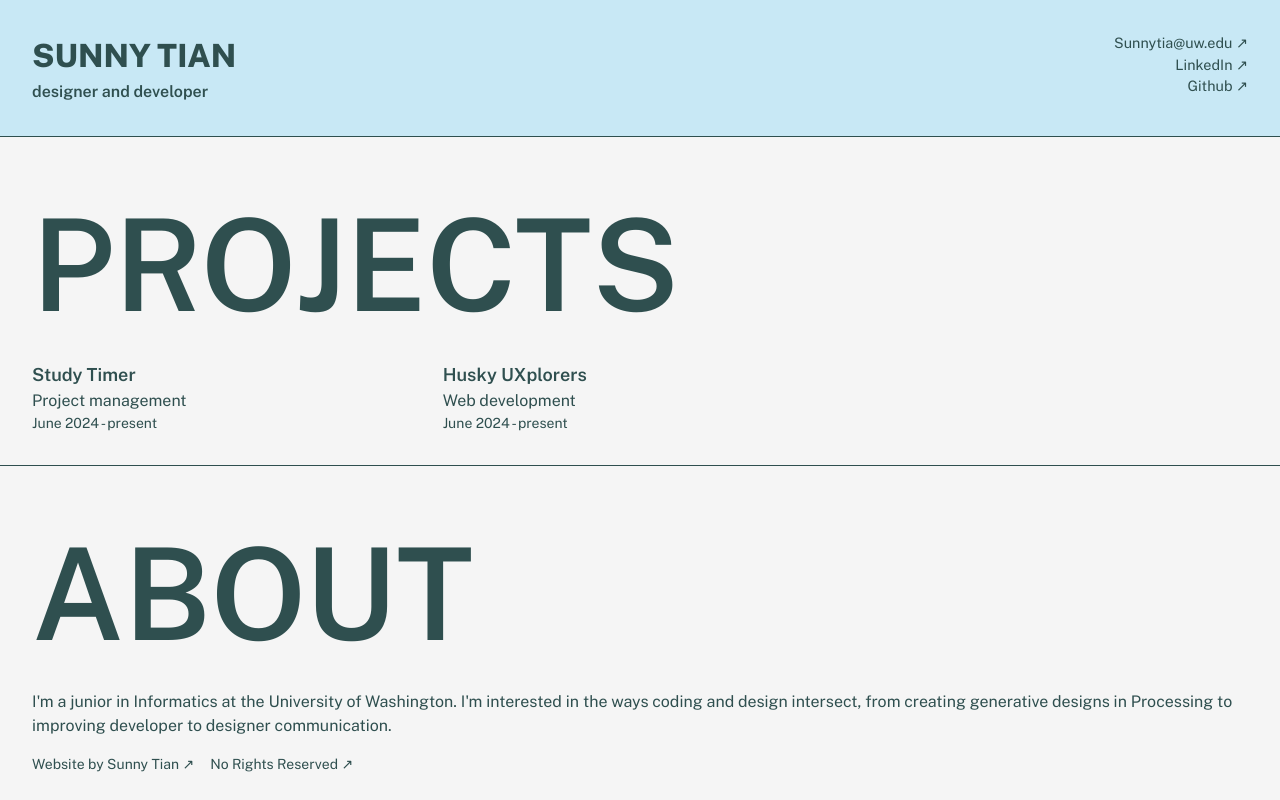
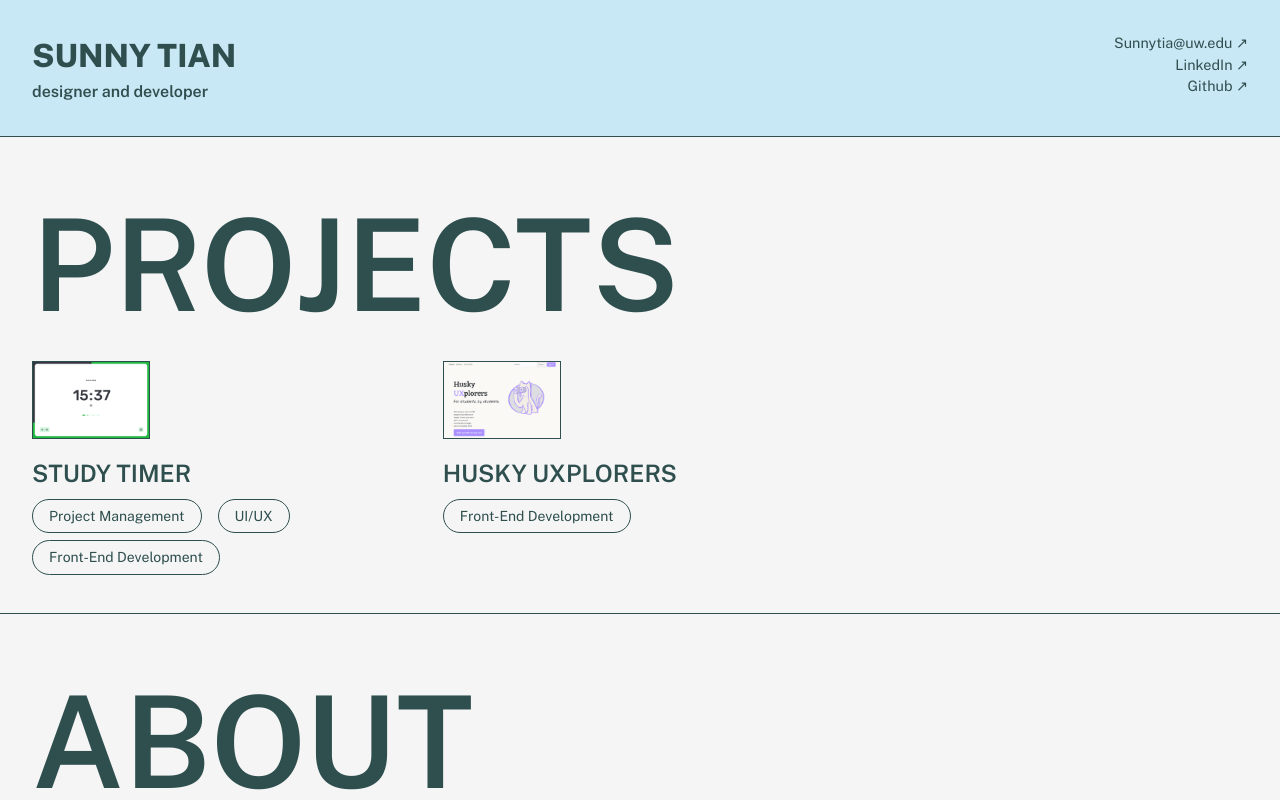
Before and after one commit to sunnyxtian/website, a React (Create React App) app in the folder portfolio/: page / in a window 1280 px wide. Shown: the top 800 px of the page. Built offline with nearby package versions, Linux system fonts and the light colour scheme.

Commit message:
adding images to projects

```diff
--- a/portfolio/src/App.css
+++ b/portfolio/src/App.css
@@ -33,6 +33,8 @@ a:hover {
 }
 
 .sidebar {
+  transition: 0.5s;
+
   display: flex;
   flex-direction: row;
   justify-content: space-between;
@@ -56,7 +58,7 @@ a:hover {
 
 .projects:hover {
   transition: 0.5s;
-  background-color: #afffd8;
+  background-color: #CFFFE8;
 
   h2 {
     color: #12ac8d;
@@ -97,9 +99,26 @@ a:hover {
 
 .projects, .about {
   h2 {
+    transition: 0.5s;
     font-size: 8rem;
     font-weight: 600;
     text-transform: uppercase;
+  }
+
+  h3 {
+    font-size: 1.5rem;
+    font-weight: 600;
+    text-transform: uppercase;
+
+    margin-bottom: 0.5rem;
+  }
+
+  img {
+    transition: 0.5s;
+
+    width: 30%;
+    margin-bottom: 1rem;
+    border: 0.05rem solid darkslategray;
   }
 }
 
@@ -108,6 +127,37 @@ a:hover {
     transition: 0.5s;
     font-weight: 800;
   }
+
+  img {
+    transition: 0.5s;
+
+    display: block;
+    position: relative;
+
+    width: 80%;
+  }
+}
+
+.project-card:hover {
+  cursor: pointer;
+}
+
+.tags {
+  display: flex;
+  flex-direction: row;
+  flex-wrap: wrap;
+
+  p {
+    display: block;
+    padding: 0.4rem;
+    padding-left: 1rem;
+    padding-right: 1rem;
+    margin-right: 1rem;
+    margin-bottom: 0.4rem;
+
+    border: 0.05rem solid darkslategray;
+    border-radius: 10rem;
+  }
 }
 
 #error-page {
--- a/portfolio/src/components/Projects.js
+++ b/portfolio/src/components/Projects.js
@@ -4,15 +4,22 @@ function Projects() {
       <section className="projects">
         <h2 className="">Projects</h2>
         <div class="grid grid-cols-3 gap-4">
-          <article>
-            <h3 className="text-lg font-semibold">Study Timer</h3>
-            <h4 className="">Project management</h4>
-            <p className="text-sm">June 2024 - present</p>
+          <article className="project-card">
+            <img src="imgs/timer.png" alt="screenshot of pomodoro timer interface"></img>
+            <h3 className="font-semibold">Study Timer</h3>
+            <div className="tags text-sm">
+              <p>Project Management</p>
+              <p>UI/UX</p>
+              <p>Front-End Development</p>
+            </div>
           </article>
-          <article>
-            <h3 className="text-lg font-semibold">Husky UXplorers</h3>
-            <h4 className="">Web development</h4>
-            <p className="text-sm">June 2024 - present</p>
+          <article className="project-card">
+            <img src="imgs/husky_uxplorers.png" alt="screenshot of purple themed website">
+            </img>
+            <h3 className="font-semibold">Husky UXplorers</h3>
+            <div className="tags text-sm">
+              <p>Front-End Development</p>
+            </div>
           </article>
         </div>
       </section>
```
Also changed, not shown: portfolio/public/imgs/husky_uxplorers.png (added).
